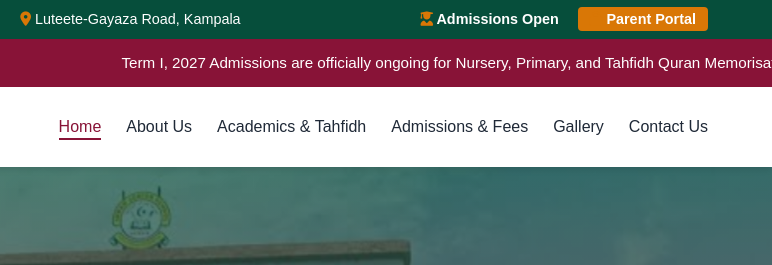
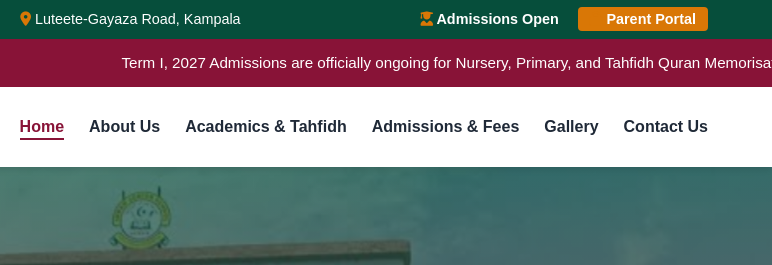
Before and after one commit to imranctrl/imran-junior-school-web, a plain HTML site: page index.html in a window 1280 px wide. Shown: the top 265 px of the page, 508-1280 px from the left. Drawn offline with Linux system fonts and the light colour scheme.

Commit message:
Update style.css

```diff
--- a/style.css
+++ b/style.css
@@ -117,7 +117,8 @@ body {
 .nav-links a {
     text-decoration: none;
     color: var(--dark);
-    font-weight: 500;
+    font-weight: 600;
+    font-family: sans-serif;
     transition: var(--transition);
 }
 
```
